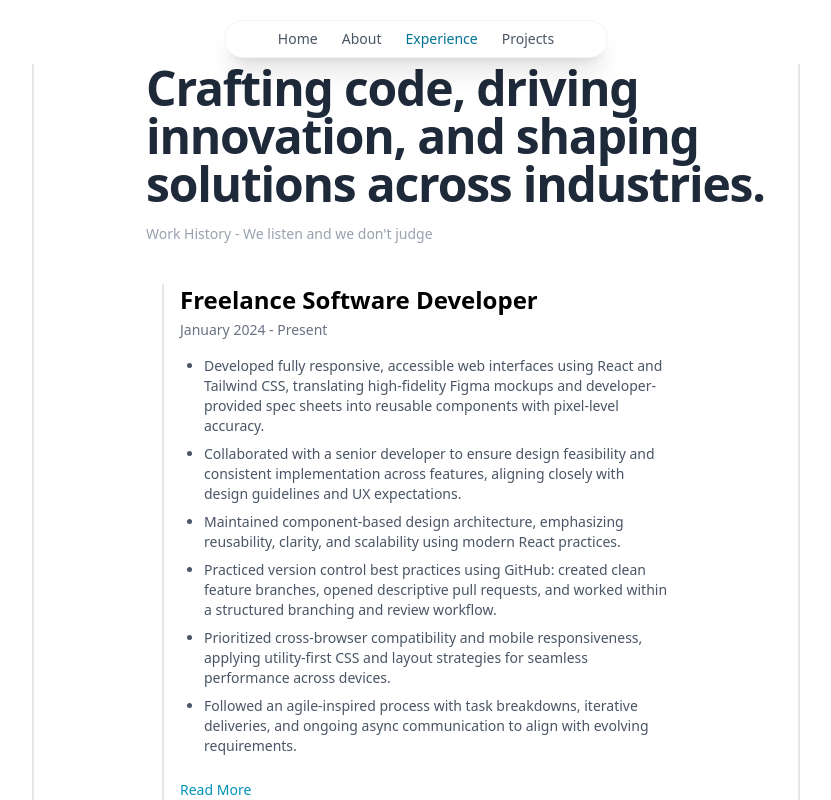
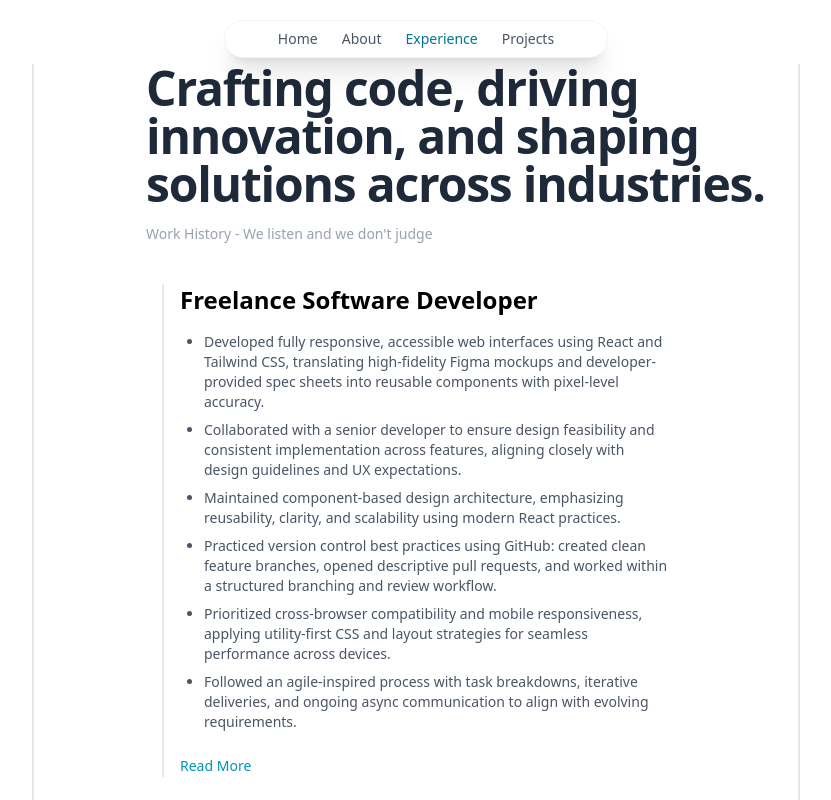
Before and after one commit to dev-rygar/Portfolio, a React (Vite) app: page / in a window 1280 px wide. Both pictures are taken after a click on the button "Experience". Shown: the top 800 px of the page, without its empty margins (224-1055 px from the left). Built offline with nearby package versions, Linux system fonts and the light colour scheme.

Commit message:
Update Career.tsx

```diff
--- a/src/components/Career.tsx
+++ b/src/components/Career.tsx
@@ -41,7 +41,7 @@ export default function Career() {
                 <h2 className="text-xl md:text-2xl font-semibold">
                   {experience.title}
                 </h2>
-                <h3 className="text-sm text-gray-500">{experience.period}</h3>
+
               </section>
               <ul className="list-disc pl-6 text-sm md:text-md text-gray-600 space-y-2">
                 {experience.mainBullets.map((bullet, bulletIndex) => (
```
